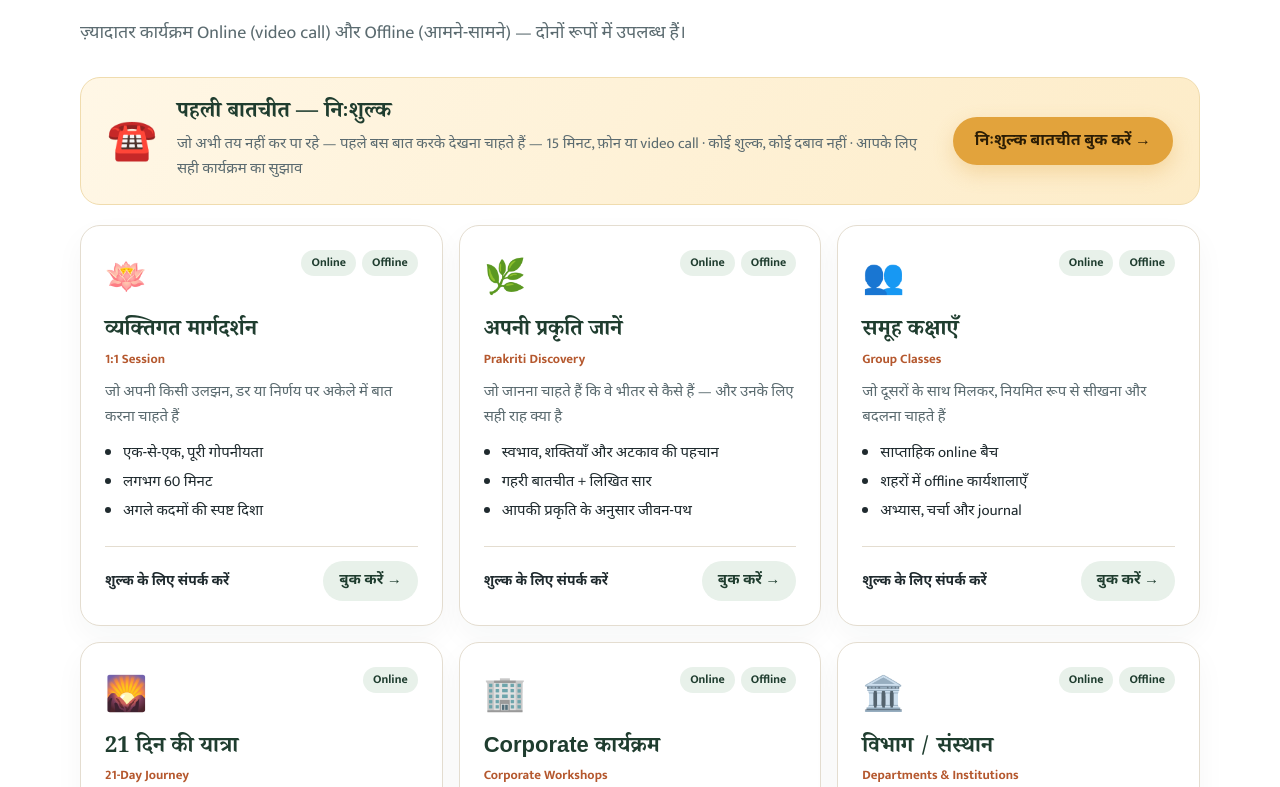
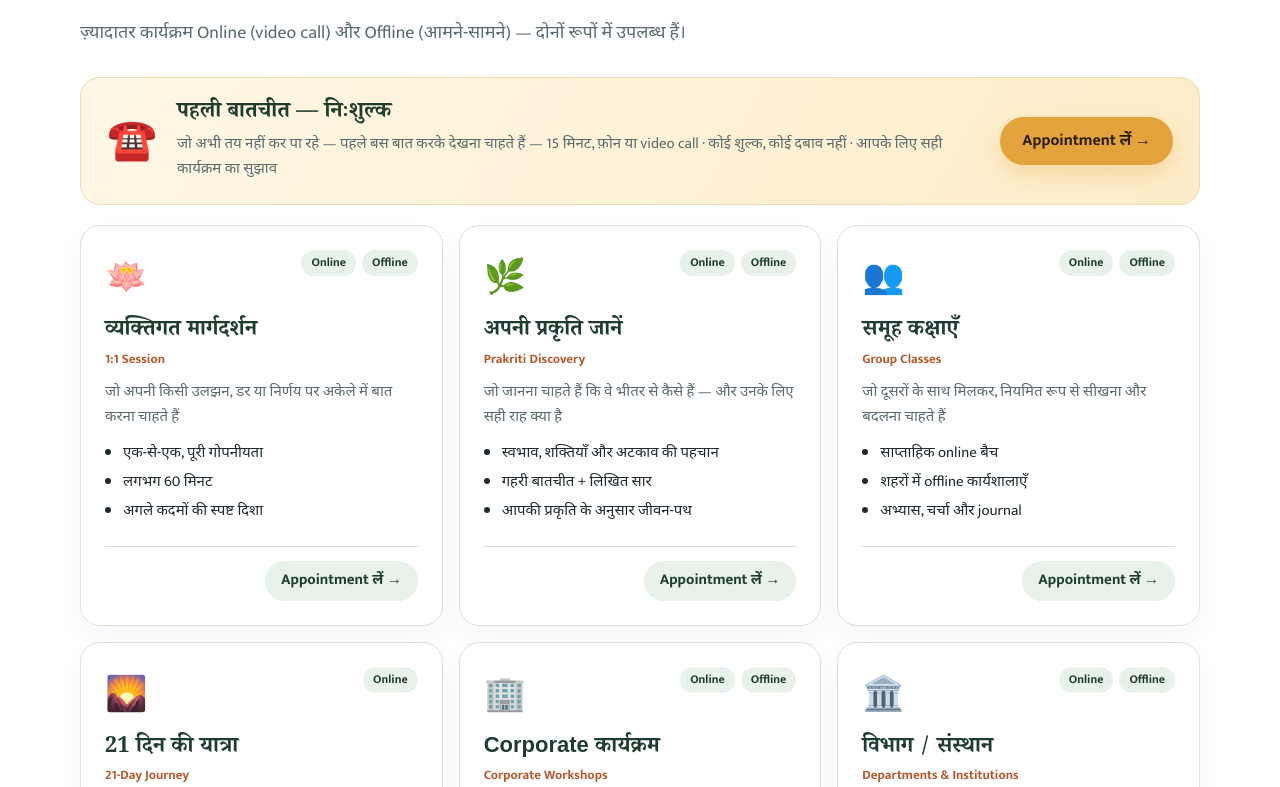
Before and after one commit to sarkworld90-sys/prakriti-path, a Next.js app: page /margdarshan in a window 1280 px wide. Shown: the part 1933-2720 px from the top of the page. Built offline with nearby package versions, Linux system fonts and the light colour scheme; no server answers.

Commit message:
Add files via upload

```diff
--- a/components/margdarshan/BookingForm.js
+++ b/components/margdarshan/BookingForm.js
@@ -52,7 +52,7 @@ export default function BookingForm() {
     setForm((f) => ({
       ...f,
       program: key,
-      // केवल एक तरीका हो (जैसे निःशुल्क बातचीत = online) तो अपने-आप चुनें
+      // केवल एक तरीका हो (जैसे पहली बातचीत = online) तो अपने-आप चुनें
       mode: prog?.modes.length === 1 ? prog.modes[0] : f.mode === "offline" && !prog?.modes.includes("offline") ? "" : f.mode,
     }));
   }
@@ -129,7 +129,7 @@ export default function BookingForm() {
         ) : (
           <p className="md-small">
             प्रकृति पथ की टीम 24–48 घंटों में आपसे संपर्क करके
-            {prog?.free ? " आपकी निःशुल्क बातचीत का समय तय करेगी।" : " समय, तरीका और शुल्क तय करेगी।"}
+            {prog?.free ? " आपके Appointment का समय तय करेगी।" : " Appointment का समय और तरीका तय करेगी।"}
           </p>
         )}
         {wa && (
--- a/components/margdarshan/PrakritiQuiz.js
+++ b/components/margdarshan/PrakritiQuiz.js
@@ -139,10 +139,10 @@ export default function PrakritiQuiz() {
           </p>
           <div className="md-cta">
             <a href="/margdarshan?program=prakriti&src=quiz#book" className="md-btn md-btn-primary">
-              “अपनी प्रकृति जानें” सत्र बुक करें →
+              “अपनी प्रकृति जानें” सत्र — Appointment लें →
             </a>
             <a href="/margdarshan?program=free_call&src=quiz#book" className="md-btn md-btn-ghost">
-              पहले 15 मिनट निःशुल्क बात करें
+              पहले 15 मिनट बात करें
             </a>
           </div>
           <div className="md-cta">
--- a/components/margdarshan/ProgramCards.js
+++ b/components/margdarshan/ProgramCards.js
@@ -24,7 +24,7 @@ export default function ProgramCards() {
             <p>{p.for} — {p.points.join(" · ")}</p>
           </div>
           <button type="button" className="md-btn md-btn-haldi" onClick={() => chooseProgram(p.key)}>
-            निःशुल्क बातचीत बुक करें →
+            Appointment लें →
           </button>
         </div>
       ))}
@@ -58,9 +58,9 @@ export default function ProgramCards() {
               </a>
             )}
             <div className="md-program-foot">
-              <span className="md-fee">{feeLabel(p)}</span>
+              {p.price ? <span className="md-fee">{feeLabel(p)}</span> : <span />}
               <button type="button" className="md-btn md-btn-soft" onClick={() => chooseProgram(p.key)}>
-                बुक करें →
+                Appointment लें →
               </button>
             </div>
           </article>
--- a/components/margdarshan/StickyCta.js
+++ b/components/margdarshan/StickyCta.js
@@ -3,7 +3,7 @@
 import { useEffect, useState } from "react";
 
 // मोबाइल पर नीचे का बटन — तभी दिखे जब फॉर्म स्क्रीन पर न हो
-export default function StickyCta({ children = "निःशुल्क 15 मिनट की बातचीत बुक करें →" }) {
+export default function StickyCta({ children = "15 मिनट की बातचीत — Appointment लें →" }) {
   const [show, setShow] = useState(false);
 
   useEffect(() => {
```
Also changed, not shown: components/margdarshan/LeadForm.js (+7 -7 lines).
